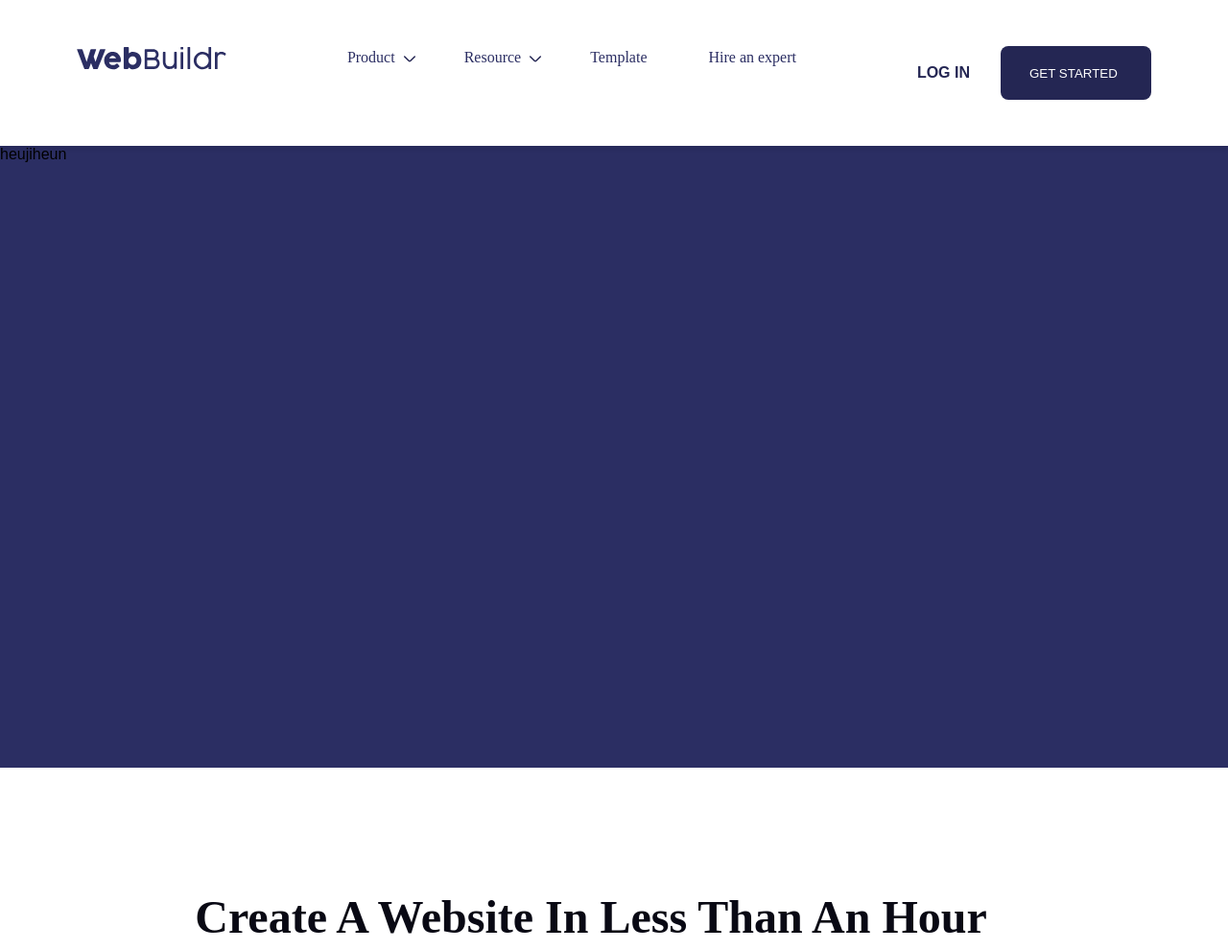
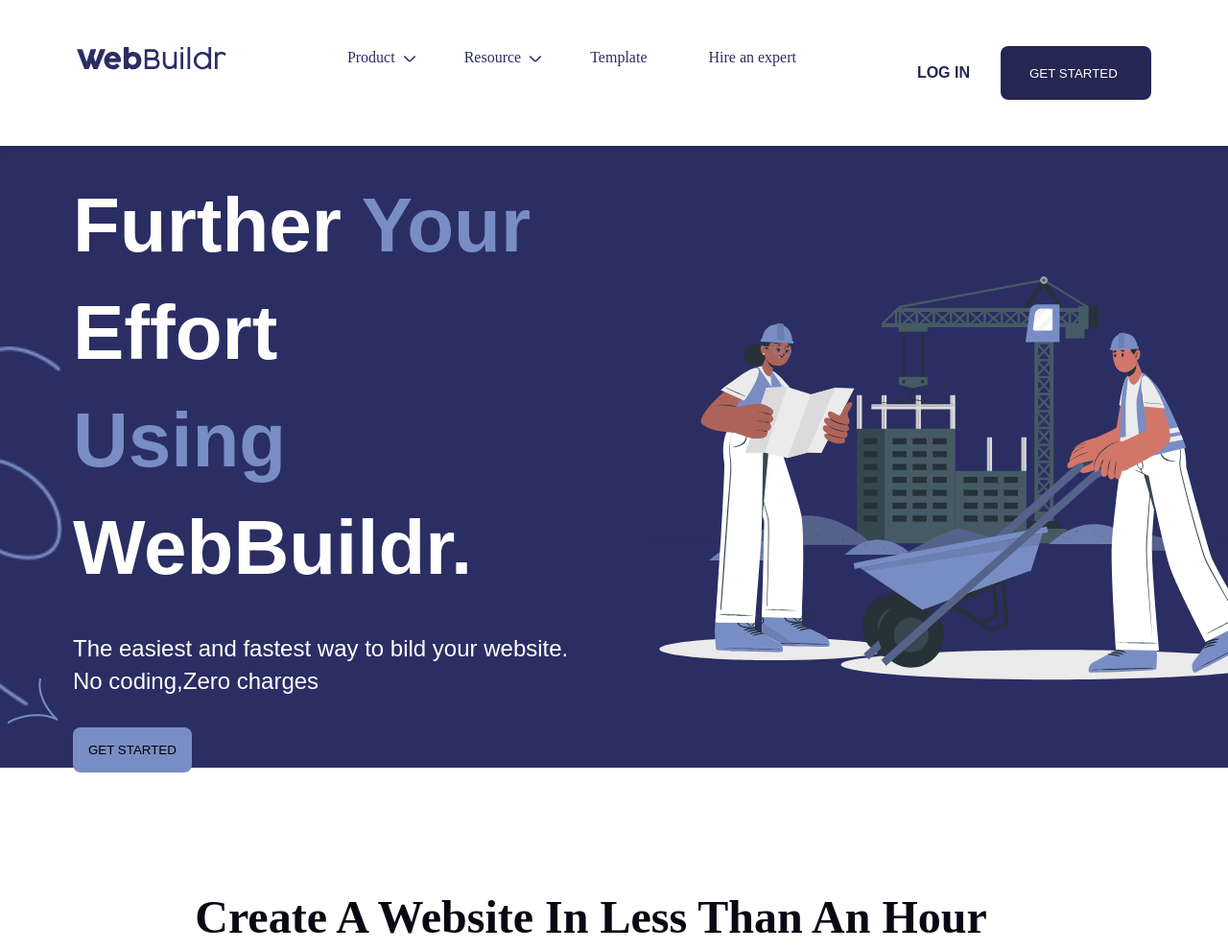
Before and after one commit to zuri-training/Team_14_CMS, a Django app: template template/index.html in a window 1280 px wide. Shown: the top 990 px of the page at 96% size. Run offline with Django 4.2, Linux system fonts and the light colour scheme; the template is opened without the code that fills it, so the values that code supplies are empty; some web fonts are replaced.

Commit message:
hero section

```diff
--- a/template/index.html
+++ b/template/index.html
@@ -7,6 +7,8 @@
     <link rel="icon" type="image/x-icon" href="./images/webBuildr.png">
     <link rel="stylesheet" href="style.css">
     <title>WebBuildr</title>
+    <link href="https://unpkg.com/aos@2.3.1/dist/aos.css" rel="stylesheet">
+    <script src="https://unpkg.com/aos@2.3.1/dist/aos.js"></script>
 </head>
 <body>
     <main>
@@ -40,7 +42,26 @@
         </nav>
 
         <!-- hero section -->
-        heujiheun
+        <section class="hero-section">
+            <!-- left hero section -->
+            <div class="hero-left" data-aos="fade-right" data-aos-duration="1000" data-aos-delay="200">
+                <div class="hero-arrow">
+                    <img src="./images/hero/arrow.png" alt="arrow">
+                    <img src="./images/hero/arrow-head.png" alt="arrow-head">
+                </div>
+                <div>
+                    <p>Further <span>Your</span> Effort <br><span>Using</span> WebBuildr.</p>
+                    <p>The easiest and fastest way to bild your website. <br> No coding,Zero charges</p>
+                    <button><a href="#"></a>GET STARTED</a></button>
+
+                </div>
+
+            </div>
+            <!-- Right hero section -->
+            <div class="hero-right" data-aos="fade-left" data-aos-duration="1000" data-aos-delay="200">
+                <img src="./images/hero/cuate.svg" alt="constructor">
+            </div>
+        </section>
 
       </header>
 
@@ -238,3 +259,7 @@
     </main>
 </body>
 </html>
+
+<script>
+    AOS.init();
+  </script>
--- a/template/style.css
+++ b/template/style.css
@@ -119,6 +119,90 @@ span {
   top: 0;
 }
 /* NAV STYLES */
+
+/* HERO SECTION */
+.hero-section {
+  width: 100%;
+  height: 85vh;
+  display: flex;
+  flex-direction: row;
+  align-items: center;
+  color:white;
+  overflow-x: hidden;
+
+}
+.hero-section span {
+  color: #798DC5;
+  margin:0;
+}
+.hero-left {
+  width: 50%;
+  display: flex;
+}
+
+.hero-arrow {
+  /* background-color: pink; */
+  display: flex;
+  width:15%;
+  flex-direction: column;
+  /* transform-origin: bottom left; */
+  /* height: 100%; */
+  position: relative;
+
+
+}
+.hero-arrow img:first-of-type {
+  position: absolute;
+  height:60%;
+  bottom:11%;
+  right:14%;
+
+}
+
+.hero-arrow img:last-of-type{
+  position: absolute;
+  bottom:8%;
+  right:20%;
+}
+
+.hero-left p:first-of-type {
+  font-size:5rem;
+  line-height:1.4;
+  font-weight: 700;
+  margin-bottom: 2rem;
+  /* font-family: "Campton", sans-serif; */
+}
+
+.hero-left p:last-of-type {
+  font-size: 24px;
+  font-weight: 400;
+  line-height: 1.4;
+  margin-bottom:2rem;
+}
+
+.hero-left button {
+  cursor: pointer;
+  padding:1rem;
+  border: none;
+  background-color:#798DC5;
+  border-radius: 8px;
+
+  font-weight:200;
+}
+.hero-right {
+  width: 50%;
+  /* height:100%; */
+  /* display:grid;
+  align-items:center; */
+  /* padding: 5rem 0; */
+}
+.hero-right img {
+  width: 100%;
+  object-fit: contain;
+}
+
+
+
 
 /* sample text styles */
 .sample-container {
```
Also changed, not shown: template/images/hero/arrow-head.png (added), template/images/hero/arrow.png (added).
